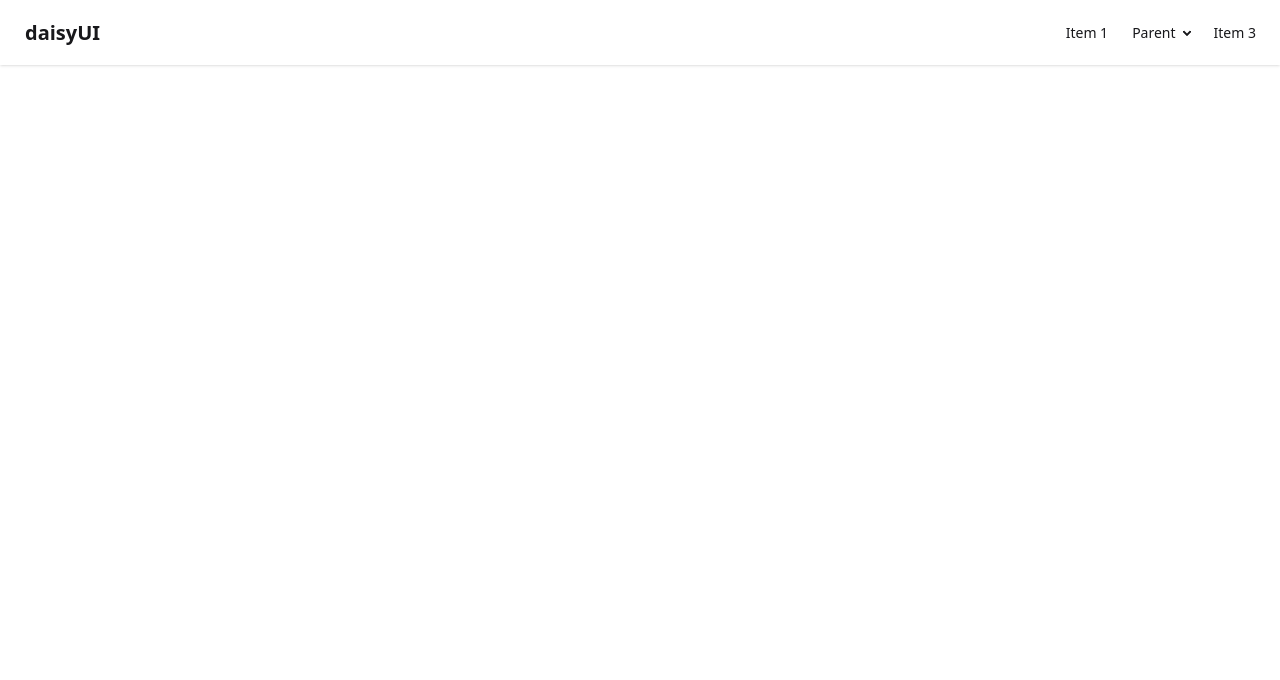
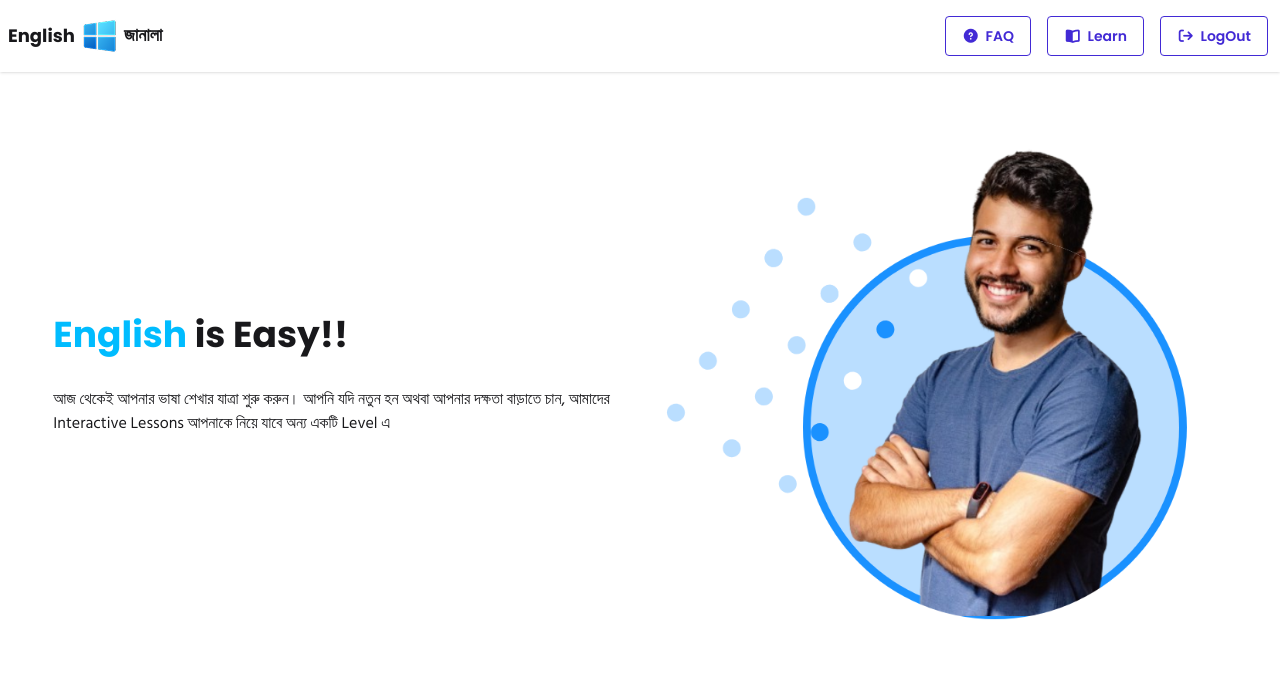
Before and after one commit to tarekhossenpc/english-janala-code, a plain HTML site: page index.html in a window 1280 px wide. Drawn offline with nearby package versions, Linux system fonts and the light colour scheme.

Commit message:
hero image section end

```diff
--- a/index.html
+++ b/index.html
@@ -31,37 +31,50 @@
       <ul
         tabindex="0"
         class="menu menu-sm dropdown-content bg-base-100 rounded-box z-1 mt-3 w-52 p-2 shadow">
-        <li><a>Item 1</a></li>
         <li>
-          <a>Parent</a>
-          <ul class="p-2">
-            <li><a>Submenu 1</a></li>
-            <li><a>Submenu 2</a></li>
-          </ul>
-        </li>
-        <li><a>Item 3</a></li>
+        <a href="" class=""><i class="fa-solid fa-circle-question"></i>FAQ</a>
+      </li>
+      <li>
+        <a href="" class=""><i class="fa-solid fa-book-open"></i>Learn</a>
+      </li>
+      <li>
+        <a href="" class=""><i class="fa-solid fa-arrow-right-from-bracket"></i>LogOut</a>
+      </li>
       </ul>
     </div>
-    <a class="btn btn-ghost text-xl">daisyUI</a>
+    <a href="" class="flex items-center gap-1">
+      <span class="text-lg font-bold">English</span>
+      <img src="./assets/logo.png" alt="">
+      <span class="bangla-text text-lg font-semibold">জানালা</span>
+
+    </a>
   </div>
   <div class="navbar-end hidden lg:flex">
-    <ul class="menu menu-horizontal px-1">
-      <li><a>Item 1</a></li>
+    <ul class="menu menu-horizontal px-1 space-x-4">
       <li>
-        <details>
-          <summary>Parent</summary>
-          <ul class="p-2">
-            <li><a>Submenu 1</a></li>
-            <li><a>Submenu 2</a></li>
-          </ul>
-        </details>
+        <a href="" class="btn btn-outline btn-primary"><i class="fa-solid fa-circle-question"></i>FAQ</a>
       </li>
-      <li><a>Item 3</a></li>
+      <li>
+        <a href="" class="btn btn-outline btn-primary"><i class="fa-solid fa-book-open"></i>Learn</a>
+      </li>
+      <li>
+        <a href="" class="btn btn-outline btn-primary"><i class="fa-solid fa-arrow-right-from-bracket"></i>LogOut</a>
+      </li>
     </ul>
   </div>
 
 </div>
     </header>
+    <!-- Hero image section -->
+     <section class="flex flex-col-reverse md:flex-row gap-10 justify-between items-center py-5 w-11/12 mx-auto">
+      <div class="content flex-1">
+        <h1 class="text-4xl font-bold mb-8 text-center md:text-left"><span class="text-sky-400">English</span> is Easy!!</h1>
+        <p class="bangla-text">আজ থেকেই আপনার ভাষা শেখার যাত্রা শুরু করুন। আপনি যদি নতুন হন অথবা আপনার দক্ষতা বাড়াতে চান, আমাদের Interactive Lessons আপনাকে নিয়ে যাবে অন্য একটি Level এ</p>
+      </div>
+      <div class="image flex-1">
+        <img src="./assets/hero-student.png" alt="">
+      </div>
+     </section>
 
      <!-- stylesheet -->
       <link rel="stylesheet" href="./styles/style.css">
--- a/styles/style.css
+++ b/styles/style.css
@@ -0,0 +1,6 @@
+*{
+    font-family: "Poppins", sans-serif;
+}
+.bangla-text{
+    font-family: "Hind Siliguri", sans-serif;
+}
```
